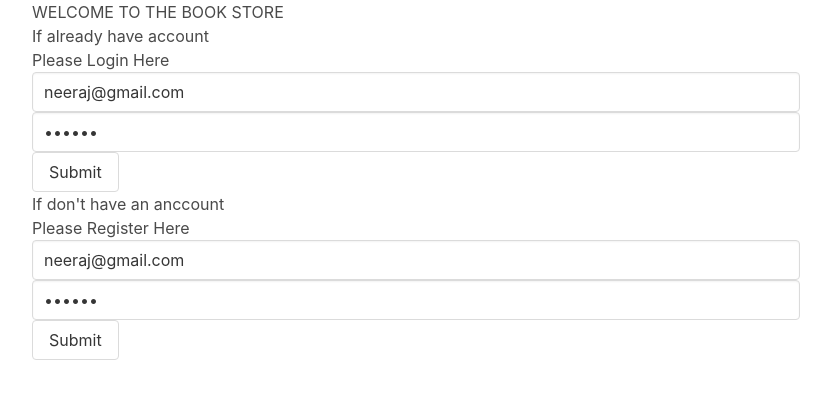
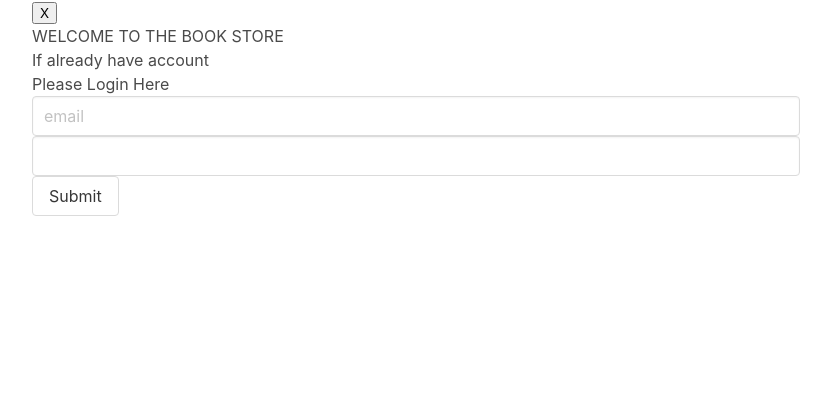
Before and after one commit to NeerajKumar22/bookStore, a React (Create React App) app in the folder client/: page /login in a window 1280 px wide. Shown: the top 398 px of the page, without its empty margins (224-1055 px from the left). Built offline with nearby package versions, Linux system fonts and the light colour scheme.

Commit message:
update login route

```diff
--- a/client/src/Login.js
+++ b/client/src/Login.js
@@ -1,5 +1,7 @@
 import React from "react";
 import "bulma/css/bulma.css";
+import "./App.css";
+import './index.css';
 import axios from "axios";
 import {Link} from "react-router-dom";
 import Books from "./Books";
@@ -10,8 +12,8 @@ class Login extends React.Component{
   constructor(props) {
     super(props);
     this.state = {
-      email:"neeraj@gmail.com",
-      password: "123456",
+      email:[],
+      password: [],
       auth: false
     }
   }
@@ -43,12 +45,11 @@ class Login extends React.Component{
       axios.get("/books").then(res => console.log(res))
     }
 
-
-
     render() {
       var { email, password } = this.state;
       return (
           <div className="container">
+            <button>X</button>
             <h1>WELCOME TO THE BOOK STORE</h1>
             <div>
               <h3>If already have account</h3>
@@ -57,24 +58,10 @@ class Login extends React.Component{
               <input type = "password" className = "input" value = {password} palaceholder="password" name = "password" onChange = {this.handleChange} />
               <button className="button" onClick = {this.handleSubmit}>Submit</button>
             </div>
-            <div>
-              <h3>If don't have an anccount</h3>
-              <h3>Please Register Here</h3>
-              <input type= "text" className="input" value={email} placeholder = "email" name ="email" onChange={this.handleChange} />
-              <input type = "password" className = "input" value = {password} palaceholder="password" name = "password" onChange = {this.handleChange} />
-              <button className="button" onClick = {this.handleSubmit}>Submit</button>
-            </div>
           </div>
 
       );
     }
-
-
-
-
-
-
-
 }
 
 export default Login;
```
